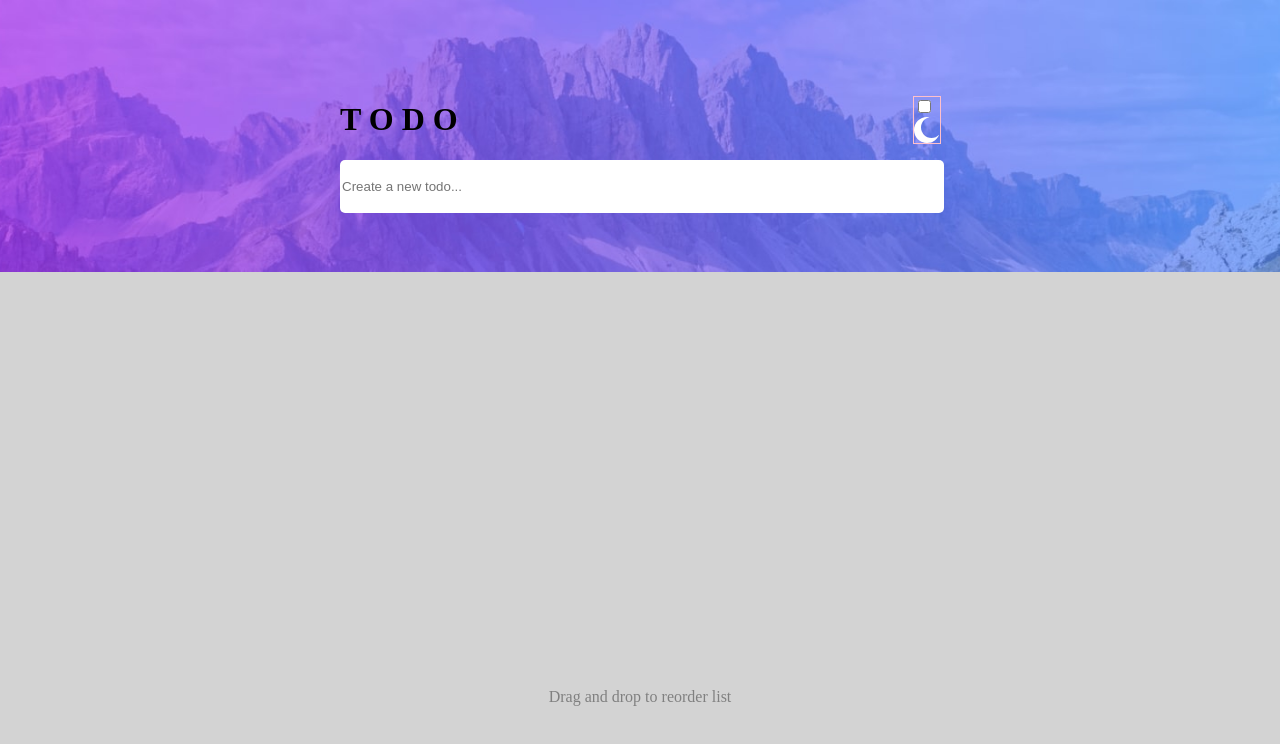
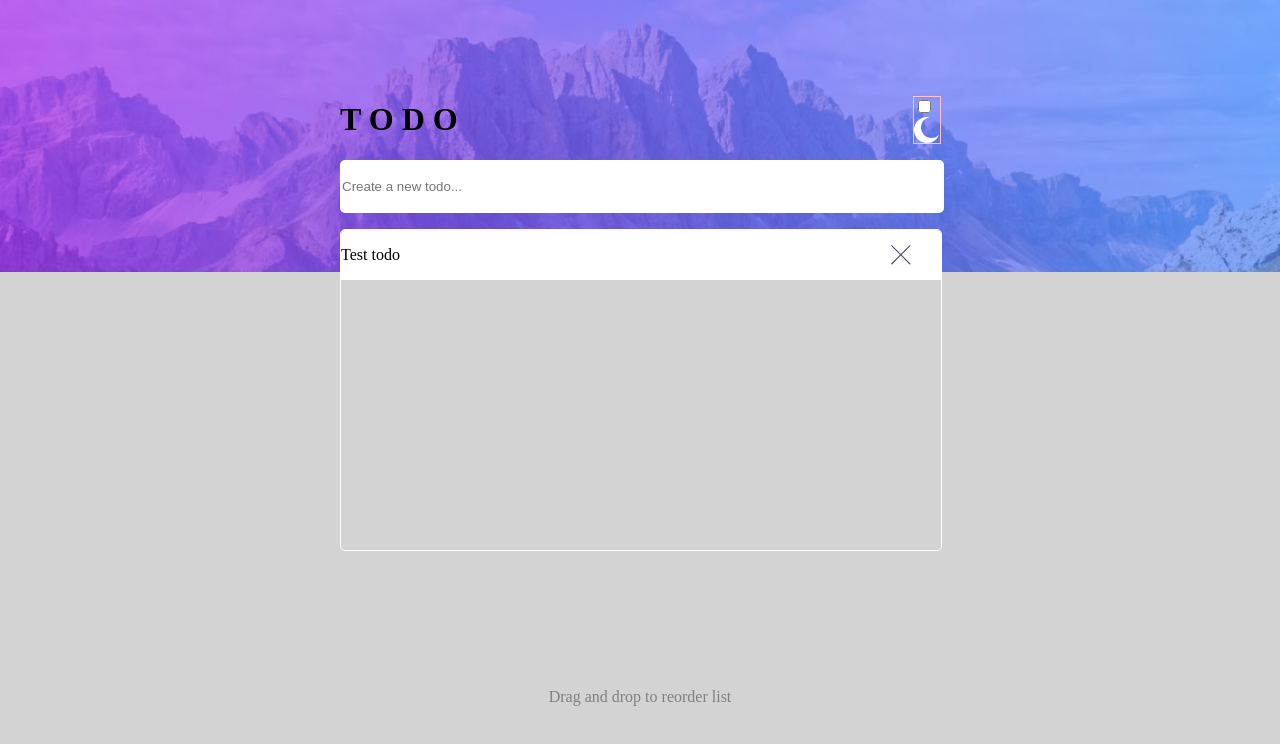
Before and after one commit to JJWallis/todo-app, a React (Create React App) app: page / in a window 1280 px wide. Shown: the top 744 px of the page. Built offline with nearby package versions, Linux system fonts and the light colour scheme.

Commit message:
TODO styles 1st draft added

```diff
--- a/src/components/Main.tsx
+++ b/src/components/Main.tsx
@@ -2,6 +2,7 @@ import React from 'react'
 import styled from 'styled-components'
 import TodoHeader from './TodoHeader'
 import TodoInput from './TodoInput'
+import TodoList from './TodoList'
 
 const StyledMain = styled.main`
    flex-grow: 1;
@@ -22,6 +23,7 @@ const Main: React.FC = () => (
       <StyledTodoWrapper>
          <TodoHeader />
          <TodoInput />
+         <TodoList />
       </StyledTodoWrapper>
    </StyledMain>
 )
--- a/src/components/Todo.tsx
+++ b/src/components/Todo.tsx
@@ -1,7 +1,35 @@
 import React from 'react'
+import styled from 'styled-components'
+import cross from '../assets/icon-cross.svg'
+
+const CrossIcon = styled.img`
+   position: absolute;
+   right: 5%;
+   top: 50%;
+   transform: translateY(-50%);
+   display: block;
+   width: 20px;
+   cursor: pointer;
+`
+
+const StyledTodo = styled.li`
+   width: 100%;
+   background-color: white;
+   border-bottom: 0.5px solid lightgrey;
+   list-style: none;
+   padding: 0;
+   margin: 0;
+   padding-block: 1rem;
+   position: relative;
+`
 
 const Todo: React.FC = () => {
-   return <div></div>
+   return (
+      <StyledTodo>
+         Test todo
+         <CrossIcon src={cross} />
+      </StyledTodo>
+   )
 }
 
 export default Todo
--- a/src/components/TodoList.tsx
+++ b/src/components/TodoList.tsx
@@ -1,8 +1,24 @@
 import React from 'react'
+import styled from 'styled-components'
 import Todo from './Todo'
 
+const Ul = styled.ul`
+   width: 100%;
+   min-height: 20rem;
+   border-radius: 5px;
+   border: 1px solid white;
+   padding: 0;
+   margin: 0;
+   margin-top: 1rem;
+   overflow: hidden;
+`
+
 const TodoList: React.FC = () => {
-   return <div></div>
+   return (
+      <Ul>
+         <Todo />
+      </Ul>
+   )
 }
 
 export default TodoList
```
